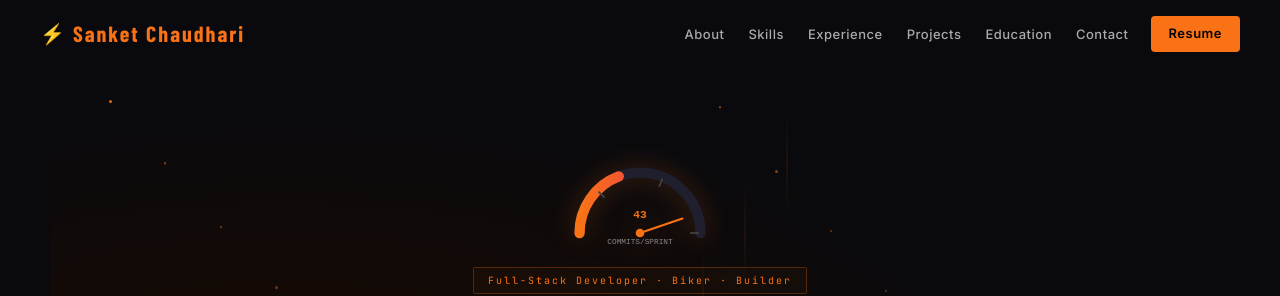
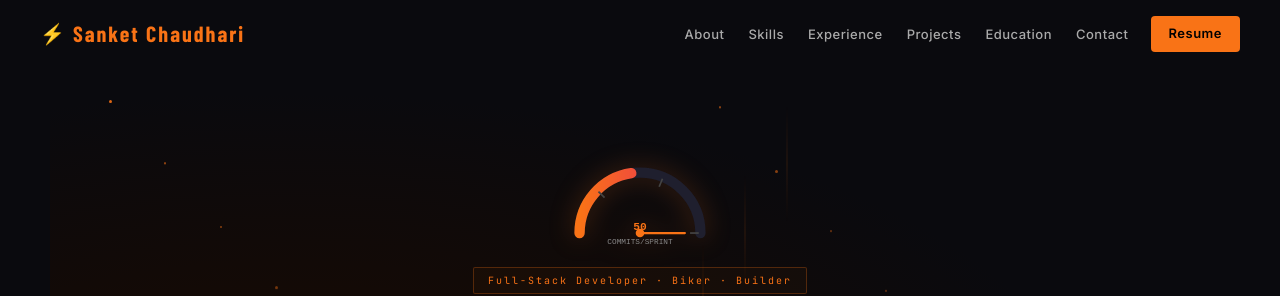
Before and after one commit to ChaudhariSanket12/Portfolio_Sanket, a React (Vite) app: page / in a window 1280 px wide. Shown: the top 296 px of the page. Built offline with nearby package versions, Linux system fonts and the light colour scheme; a web font is replaced by a local one.

Commit message:
minor fix of name

```diff
--- a/src/pages/Sanket.jsx
+++ b/src/pages/Sanket.jsx
@@ -472,7 +472,7 @@ export default function Sanket() {
   useEffect(() => {
     if (showIntro) return;
     let start = null;
-    const target = 78;
+    const target = 92;
     const duration = 2000;
     const animate = (ts) => {
       if (!start) start = ts;
@@ -574,7 +574,7 @@ export default function Sanket() {
               <line x1="90" y1="95" x2={90 + 52 * Math.cos(needleAngle * Math.PI / 180)} y2={95 + 52 * Math.sin(needleAngle * Math.PI / 180)}
                 stroke="#f97316" strokeWidth="2.5" strokeLinecap="round" style={{ transition: "x2 0.05s, y2 0.05s" }} />
               <circle cx="90" cy="95" r="5" fill="#f97316" />
-              <text x="90" y="78" textAnchor="middle" fill="#f97316" fontSize="13" fontWeight="700" fontFamily="monospace">{rpmVal}</text>
+              <text x="90" y="92" textAnchor="middle" fill="#f97316" fontSize="13" fontWeight="700" fontFamily="monospace">{rpmVal}</text>
               <text x="90" y="108" textAnchor="middle" fill="#888" fontSize="9" fontFamily="monospace">COMMITS/SPRINT</text>
             </svg>
           </div>
```
Also changed, not shown: 1 other file (tests, documents, lock files or other folders).
